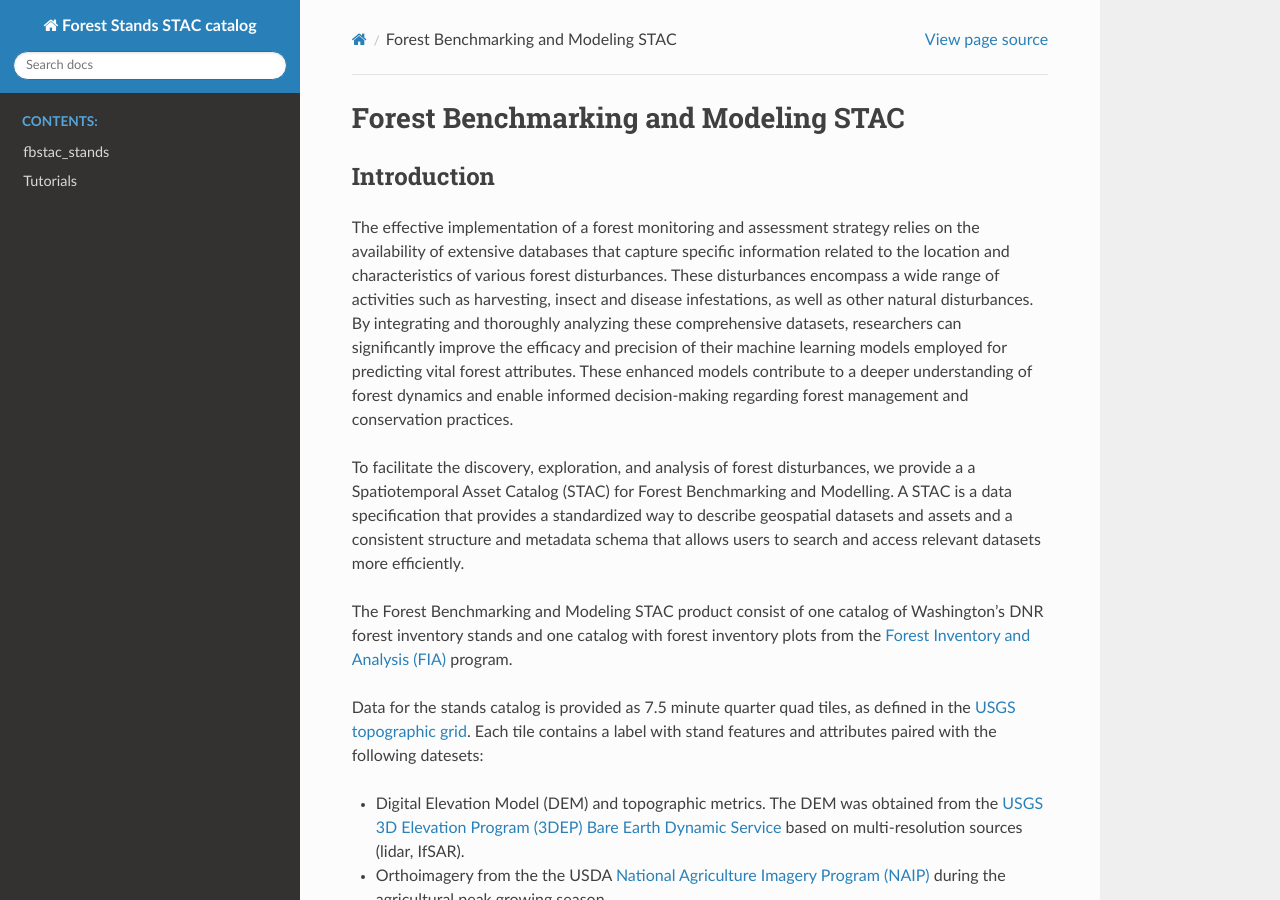
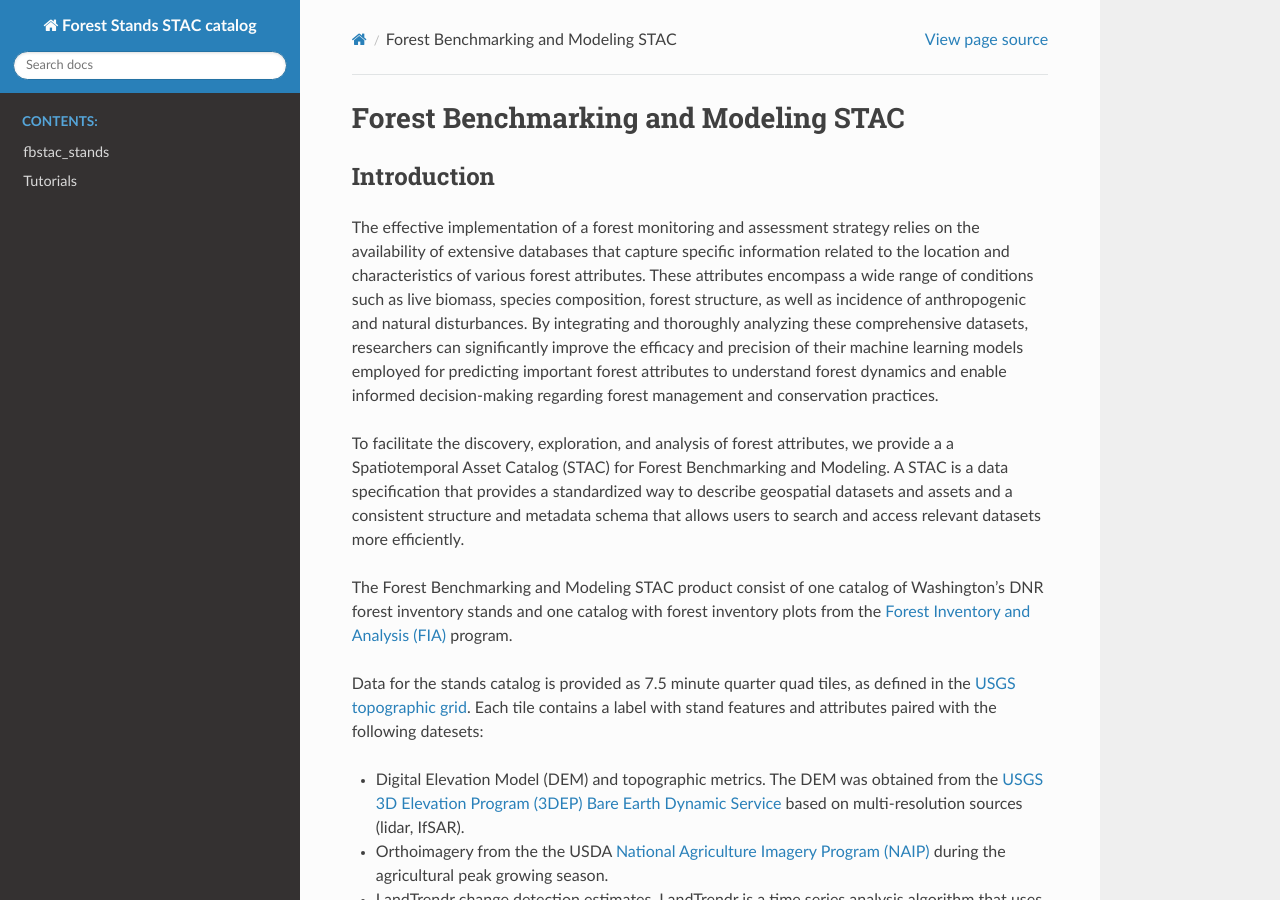
Before and after one commit to Ecotrust/TreeForCaSt-s, a Sphinx documentation site: the page built from docs/source/index.rst, in a window 1280 px wide and 900 px high. Built offline with Sphinx 7.4.7 and the Read the Docs theme 2.0.0, drawn with Linux system fonts in a browser that asks for light colours.

Commit message:
Update intro

```diff
--- a/docs/source/index.rst
+++ b/docs/source/index.rst
@@ -9,9 +9,9 @@ Forest Benchmarking and Modeling STAC
 Introduction
 ------------
 
-The effective implementation of a forest monitoring and assessment strategy relies on the availability of extensive databases that capture specific information related to the location and characteristics of various forest disturbances. These disturbances encompass a wide range of activities such as harvesting, insect and disease infestations, as well as other natural disturbances. By integrating and thoroughly analyzing these comprehensive datasets, researchers can significantly improve the efficacy and precision of their machine learning models employed for predicting vital forest attributes. These enhanced models contribute to a deeper understanding of forest dynamics and enable informed decision-making regarding forest management and conservation practices.
+The effective implementation of a forest monitoring and assessment strategy relies on the availability of extensive databases that capture specific information related to the location and characteristics of various forest attributes. These attributes encompass a wide range of conditions such as live biomass, species composition, forest structure, as well as incidence of anthropogenic and natural disturbances. By integrating and thoroughly analyzing these comprehensive datasets, researchers can significantly improve the efficacy and precision of their machine learning models employed for predicting important forest attributes to understand forest dynamics and enable informed decision-making regarding forest management and conservation practices.
 
-To facilitate the discovery, exploration, and analysis of forest disturbances, we provide a a Spatiotemporal Asset Catalog (STAC) for Forest Benchmarking and Modelling. A STAC is a data specification that provides a standardized way to describe geospatial datasets and assets and a consistent structure and metadata schema that allows users to search and access relevant datasets more efficiently.
+To facilitate the discovery, exploration, and analysis of forest attributes, we provide a a Spatiotemporal Asset Catalog (STAC) for Forest Benchmarking and Modeling. A STAC is a data specification that provides a standardized way to describe geospatial datasets and assets and a consistent structure and metadata schema that allows users to search and access relevant datasets more efficiently.
 
 The Forest Benchmarking and Modeling STAC product consist of one catalog of Washington's DNR forest inventory stands and one catalog with forest inventory plots from the `Forest Inventory and Analysis (FIA) <https://www.fia.fs.fed.us/>`_ program.
 
```
